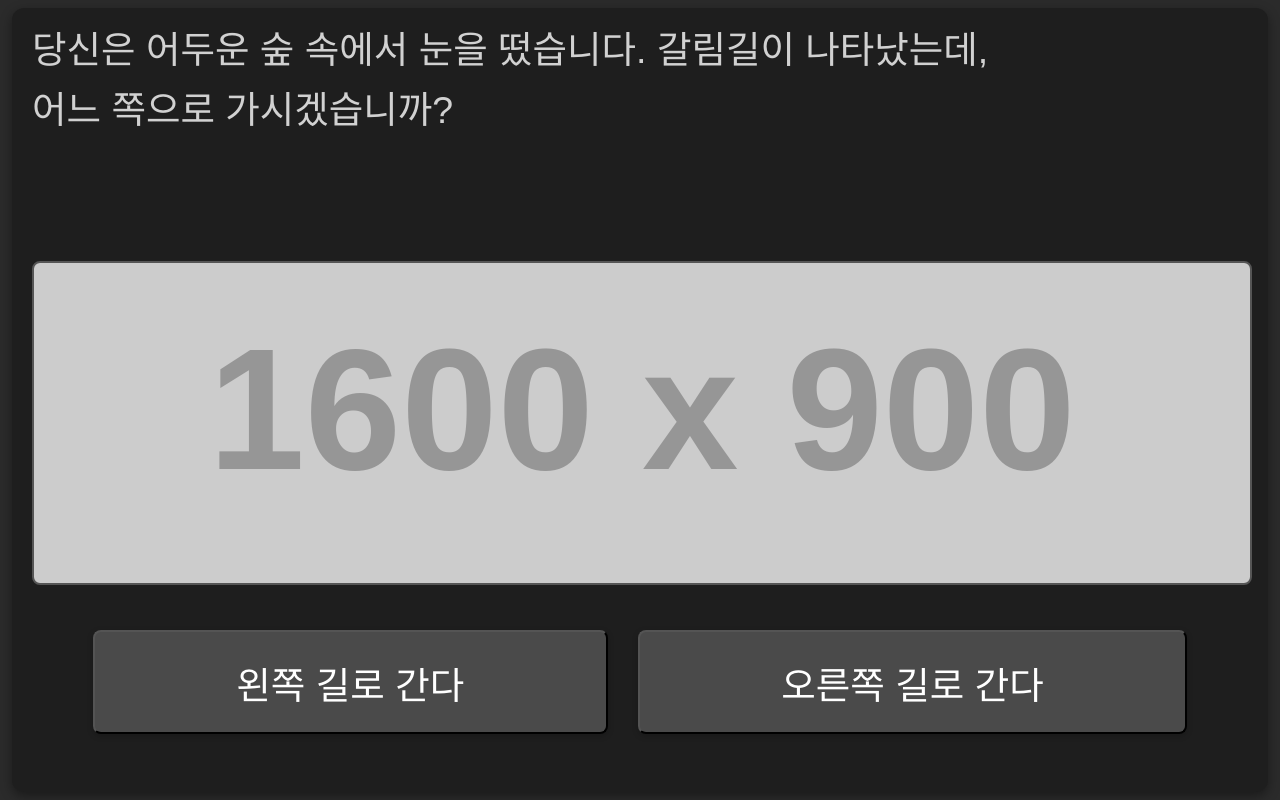
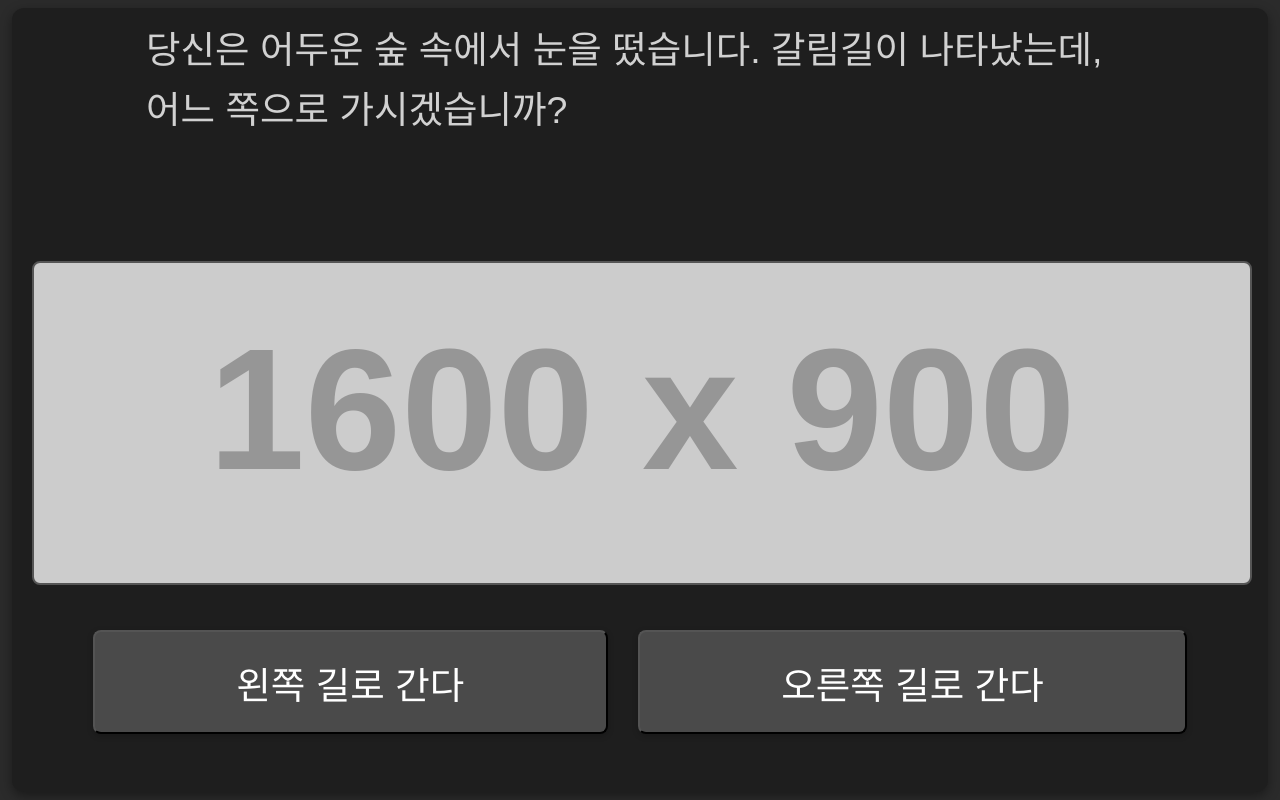
Before and after one commit to flvrdoyster/intro, a plain HTML site: page index.html in a window 1280 px wide. Both pictures are taken after a click on the button "게임 시작하기". Drawn offline with Linux system fonts and the light colour scheme; placeholder pictures from the web are drawn by us; a web font is replaced by a local one.

Commit message:
Update style.css

```diff
--- a/style.css
+++ b/style.css
@@ -88,11 +88,12 @@ body {
 .story-text {
     font-size: var(--main-font-size);
     line-height: 1.6;
-    height: 25vh; /* 높이를 뷰포트의 25%로 고정 */
-    width: 80%;
+    height: 25vh;
     overflow-y: auto;
     white-space: pre-wrap;
     padding-right: 15px;
+    width: 80%; /* 텍스트 영역의 너비 설정 */
+    margin: 0 auto; /* 텍스트 영역을 가운데 정렬 */
 }
 
 .story-text::-webkit-scrollbar {
```
